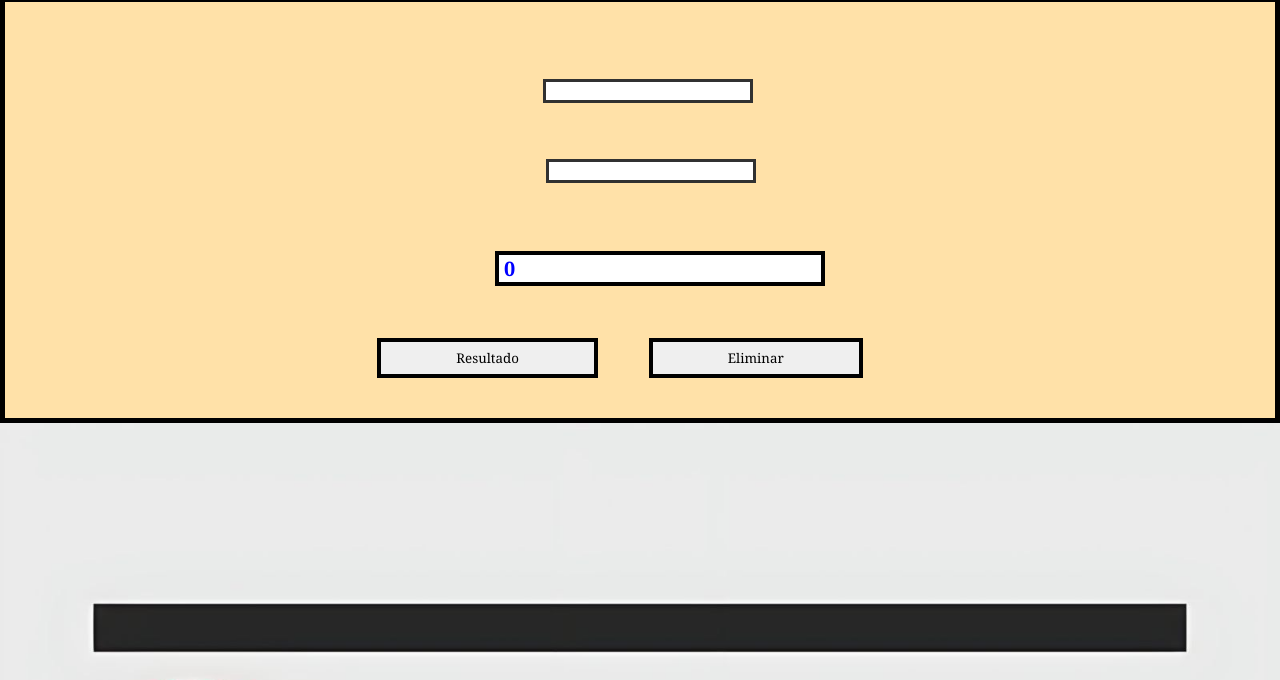
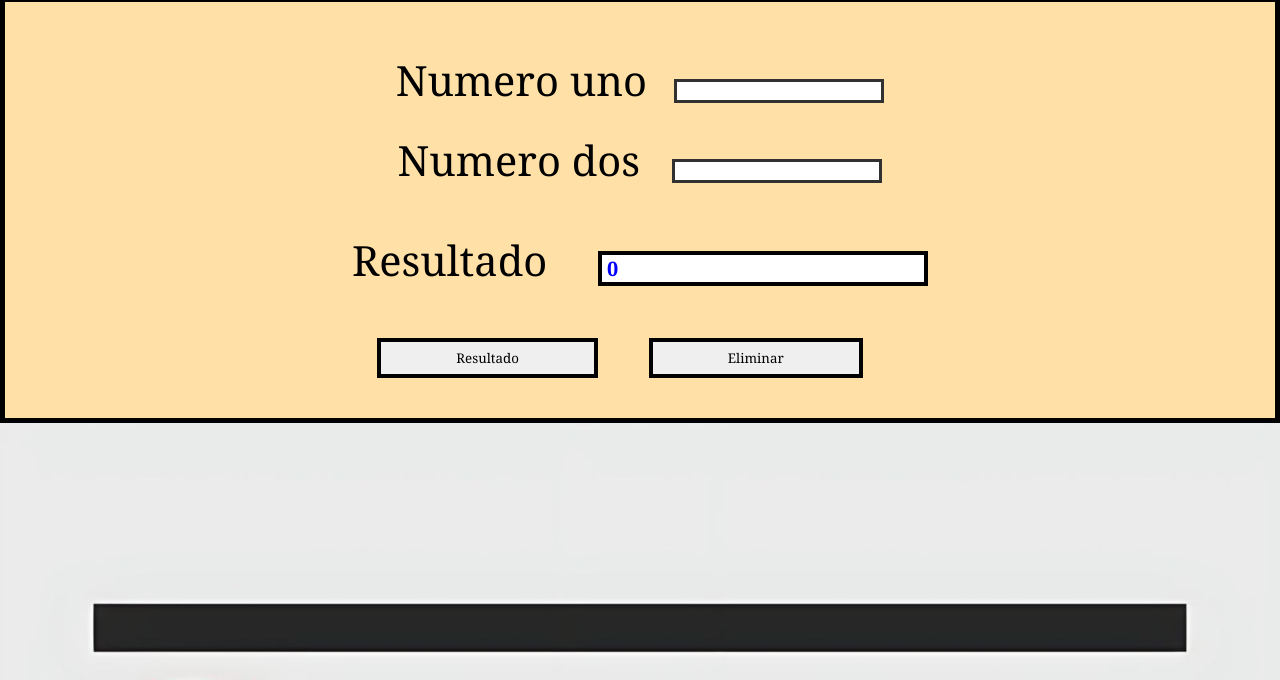
Before and after one commit to leandroezequielpedercini/Sumar, a plain HTML site: page index.html in a window 1280 px wide. Shown: the part 112-792 px from the top of the page. Drawn offline with Linux system fonts and the light colour scheme.

Commit message:
Update index.html

```diff
--- a/index.html
+++ b/index.html
@@ -32,6 +32,7 @@
             <label id="resultado-btr" for=""></label>
             <input class="inputNum3" id="resultado" type="text"  value="0" disabled>
         </div>
+                <script src="/script.js"></script>
 
         <div>
             <input  type="button" value="Resultado" onclick="total()" class="inputNum4">
```
